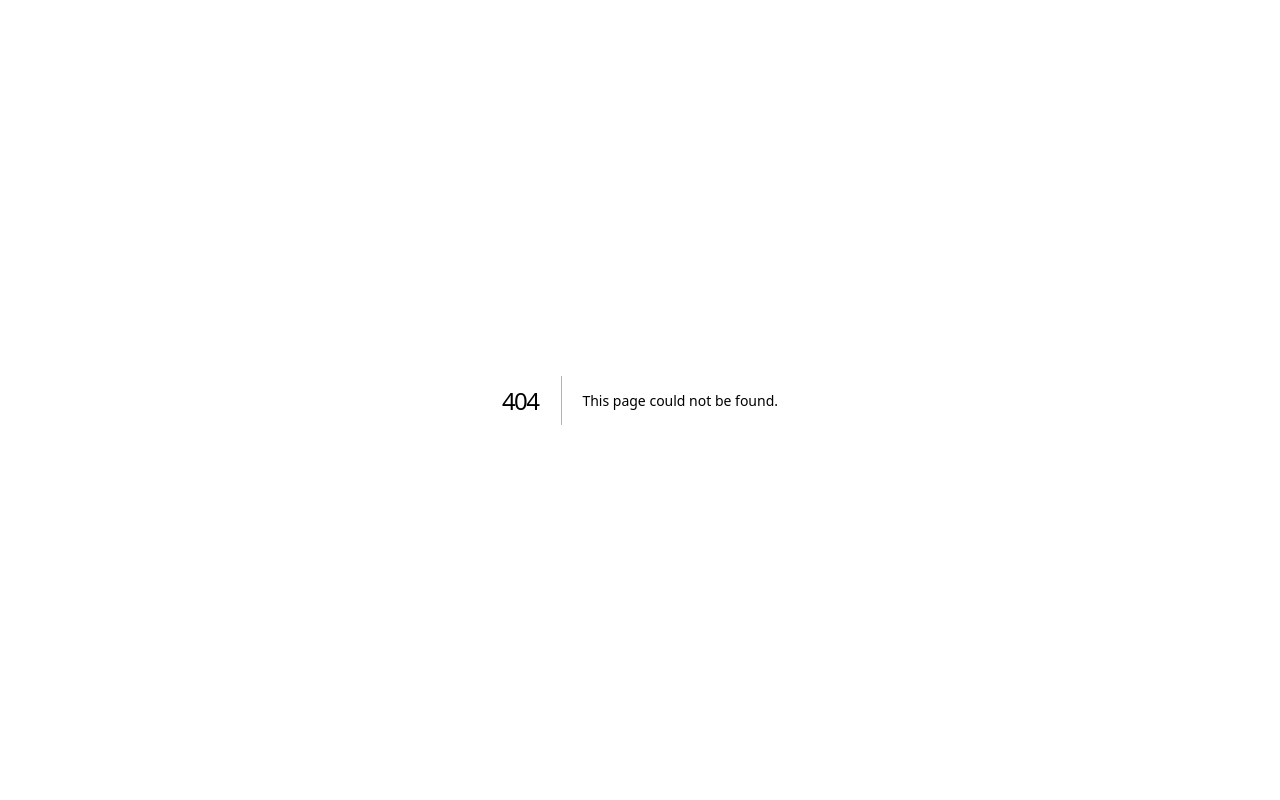
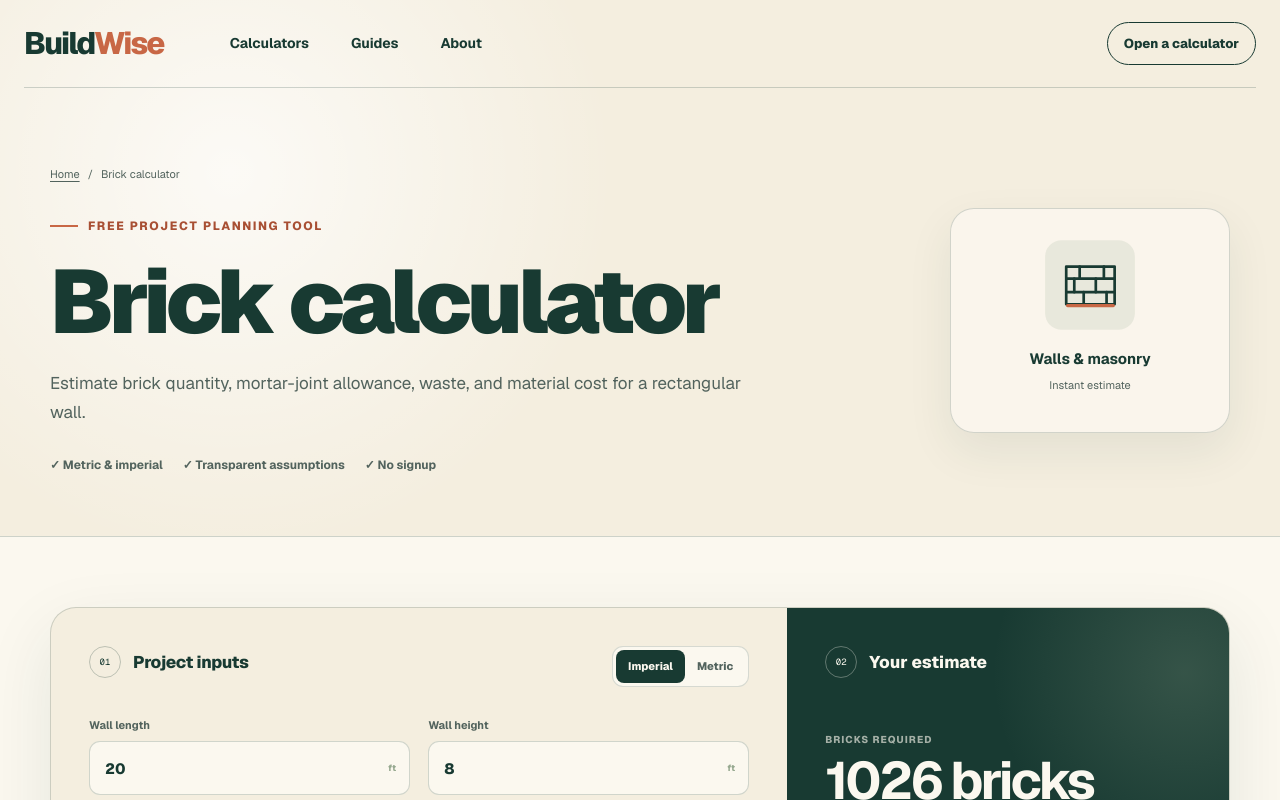
Before and after one commit to Yilong0601/buildwise-calculators, a Next.js app: page /brick-calculator in a window 1280 px wide. Before the commit this address had no page. Shown: the top 800 px of the page. Built offline with nearby package versions, Linux system fonts and the light colour scheme.

Commit message:
Add brick calculator page

```diff
--- /dev/null
+++ b/app/brick-calculator/page.tsx
@@ -0,0 +1,15 @@
+import type { Metadata } from "next";
+import { CalculatorSeoPage } from "../components/calculator-seo-page";
+import { toolById } from "../lib/calculators";
+
+const spec = toolById.brick;
+
+export const metadata: Metadata = {
+  title: spec.seoTitle,
+  description: spec.seoDescription,
+  alternates: { canonical: `/${spec.slug}` },
+};
+
+export default function BrickCalculatorPage() {
+  return <CalculatorSeoPage tool="brick" />;
+}
```
